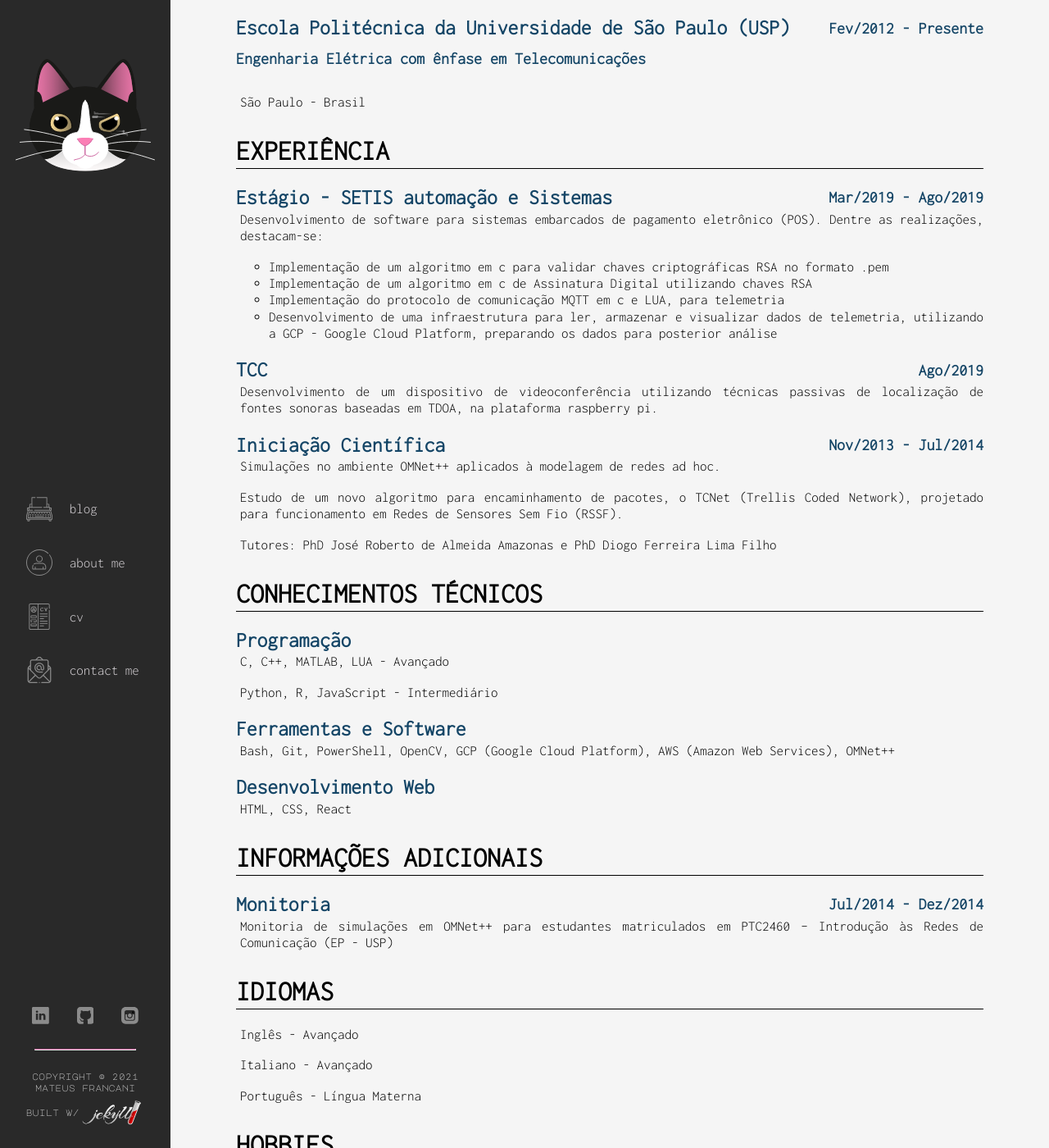
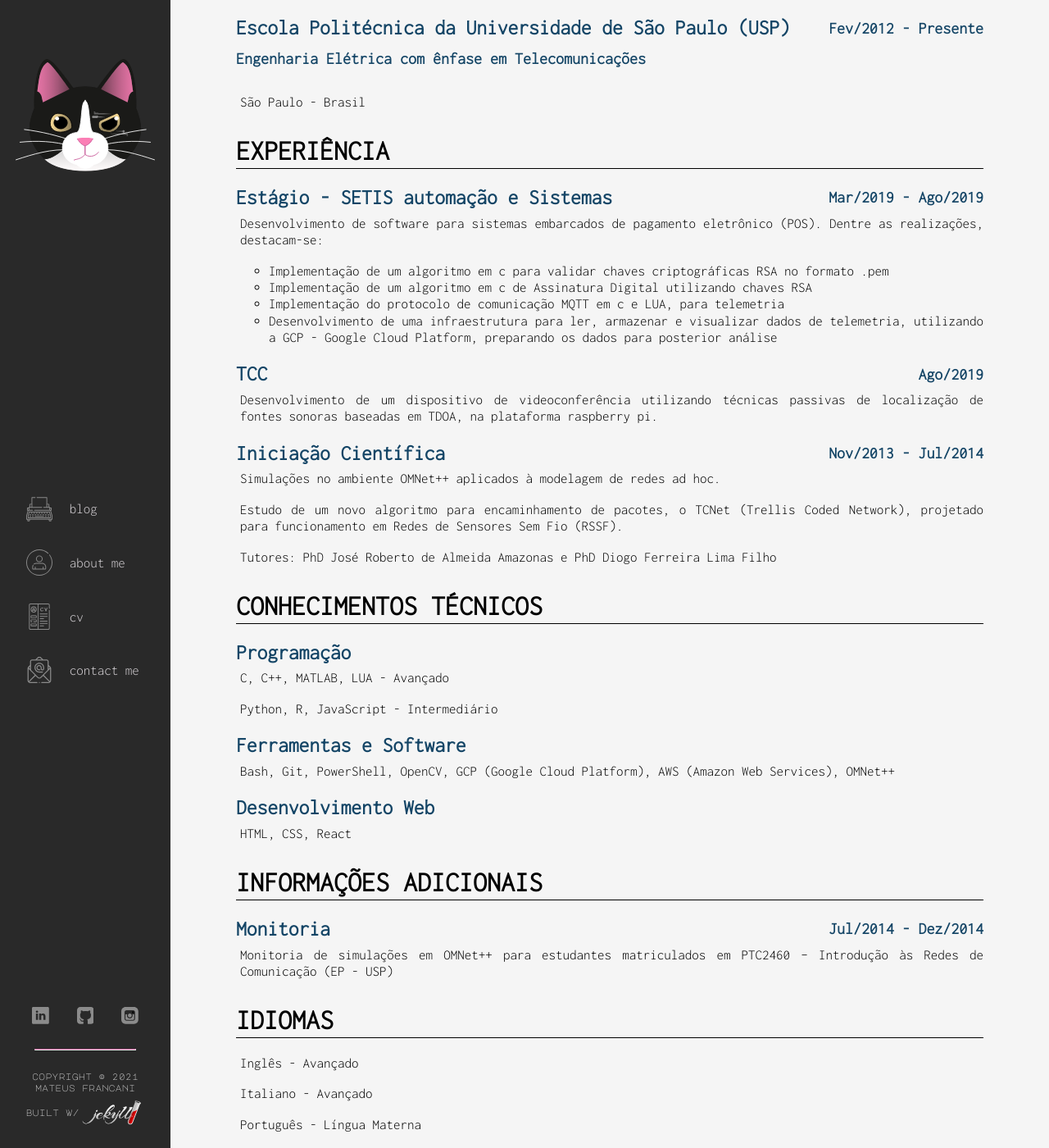
Before and after one commit to mfrNWV/mfrNWV.github.io, a Jekyll site: the page built from cv.html, in a window 1280 px wide and 1400 px high, scrolled down 501 px. Shown: the whole window at 82% size. Built offline with Jekyll 4.4.1, drawn with Linux system fonts in a browser that asks for light colours; some web fonts are replaced.

Commit message:
Updated CV.

```diff
--- a/_sass/cv.scss
+++ b/_sass/cv.scss
@@ -117,8 +117,8 @@
     font-size: 20px;
 }
 
-.cv-section p {
-    margin-top: 0px;
+.cv-section-content p {
+    margin-top: 5px;
     margin-left: 5px;
 }
 
```
